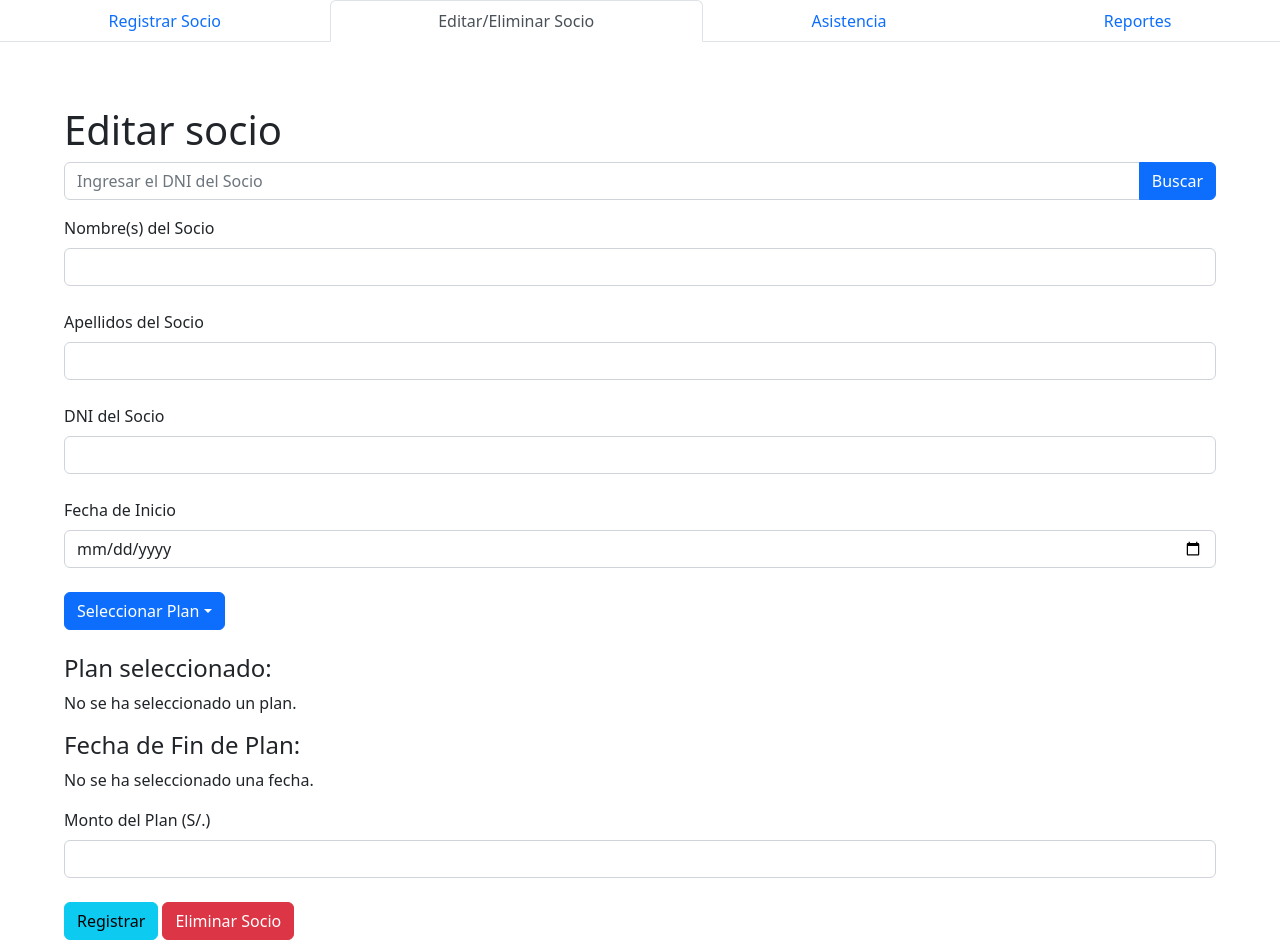
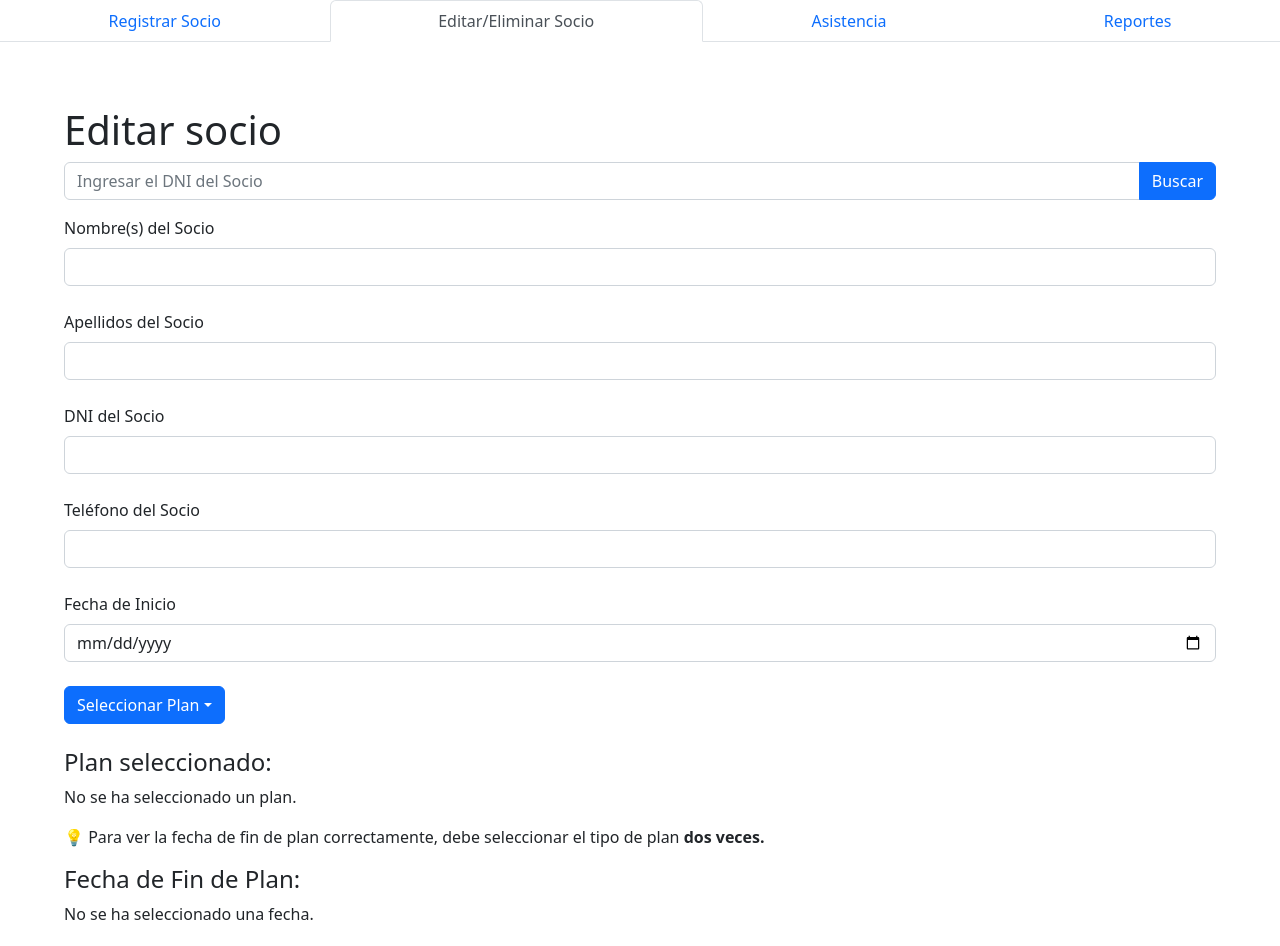
Before and after one commit to Pilli3800/gymsystem, a React (Create React App) app: page /editar in a window 1280 px wide. Shown: the top 946 px of the page. Built offline with nearby package versions, Linux system fonts and the light colour scheme.

Commit message:
Añadir celular y tooltip

```diff
--- a/src/pages/editar-socio/EditarSocio.js
+++ b/src/pages/editar-socio/EditarSocio.js
@@ -39,6 +39,7 @@ const EditarSocio = () => {
     nombres: "",
     apellidos: "",
     dni: "",
+    celular: "",
     fechaInicio: "",
     fechaFin: "",
     tipoPlan: "",
@@ -115,6 +116,7 @@ const EditarSocio = () => {
         nombres: values.nombres,
         apellidos: values.apellidos,
         dni: values.dni,
+        celular: values.celular,
         fechaInicio: values.fechaInicio,
         fechaFin: values.fechaFin,
         tipoPlan: values.tipoPlan,
@@ -190,6 +192,7 @@ const EditarSocio = () => {
       values.nombres === "" ||
       values.apellidos === "" ||
       values.dni === "" ||
+      values.celular === "" ||
       values.fechaInicio === "" ||
       values.tipoPlan === "" ||
       values.monto === "" ||
@@ -279,6 +282,23 @@ const EditarSocio = () => {
         minLength="8"
       />
       <br></br>
+      <Form.Label>Teléfono del Socio</Form.Label>
+      <Form.Control
+        type="text"
+        id="inputCelular"
+        name="celular"
+        value={values.celular}
+        onChange={handleInputChange}
+        maxLength="9"
+        pattern="[0-9]*"
+        onKeyPress={(event) => {
+          if (!/[0-9]/.test(event.key)) {
+            event.preventDefault();
+          }
+        }}
+        minLength="1"
+      />
+      <br></br>
       <Form.Label>Fecha de Inicio</Form.Label>
       <Form.Control
         type="date"
@@ -302,6 +322,11 @@ const EditarSocio = () => {
       <br></br>
       <h4>Plan seleccionado:</h4>
       <p>{tipoPlanMostrar}</p>
+      <p>
+        {" "}
+        💡 Para ver la fecha de fin de plan correctamente, debe seleccionar el
+        tipo de plan <strong>dos veces.</strong>
+      </p>
       <h4>Fecha de Fin de Plan:</h4>
       <p>{fechaFinMostrar}</p>
       <Form.Label>Monto del Plan (S/.)</Form.Label>
--- a/src/pages/registro-socio/RegistroSocio.js
+++ b/src/pages/registro-socio/RegistroSocio.js
@@ -5,7 +5,8 @@ import { db } from "../../services/firebase";
 import { doc, setDoc } from "firebase/firestore";
 import Swal from "sweetalert2";
 
-export const blockInvalidChar = e => ['e', 'E', '+', '-'].includes(e.key) && e.preventDefault();
+export const blockInvalidChar = (e) =>
+  ["e", "E", "+", "-"].includes(e.key) && e.preventDefault();
 const RegistroSocio = () => {
   const [tipoPlanMostrar, settipoPlanMostrar] = useState(
     "No se ha seleccionado un plan."
@@ -23,15 +24,16 @@ const RegistroSocio = () => {
     nombres: "",
     apellidos: "",
     dni: "",
+    celular: "",
     fechaInicio: "",
     fechaFin: "",
     tipoPlan: "",
     monto: "",
   });
 
-  function getMonth(date){
+  function getMonth(date) {
     let mes = new Date(date);
-    let response = mes.getMonth()+1;
+    let response = mes.getMonth() + 1;
     return response;
   }
 
@@ -43,6 +45,7 @@ const RegistroSocio = () => {
         nombres: values.nombres,
         apellidos: values.apellidos,
         dni: values.dni,
+        celular: values.celular,
         fechaInicio: values.fechaInicio,
         fechaFin: values.fechaFin,
         tipoPlan: values.tipoPlan,
@@ -118,6 +121,7 @@ const RegistroSocio = () => {
       values.nombres === "" ||
       values.apellidos === "" ||
       values.dni === "" ||
+      values.celular === "" ||
       values.fechaInicio === "" ||
       values.tipoPlan === "" ||
       values.monto === "" ||
@@ -189,6 +193,23 @@ const RegistroSocio = () => {
         minLength="8"
       />
       <br></br>
+      <Form.Label>Teléfono del Socio</Form.Label>
+      <Form.Control
+        type="text"
+        id="inputCelular"
+        name="celular"
+        value={values.celular}
+        onChange={handleInputChange}
+        maxLength="9"
+        pattern="[0-9]*"
+        onKeyPress={(event) => {
+          if (!/[0-9]/.test(event.key)) {
+            event.preventDefault();
+          }
+        }}
+        minLength="1"
+      />
+      <br></br>
       <Form.Label>Fecha de Inicio</Form.Label>
       <Form.Control
         type="date"
@@ -212,6 +233,11 @@ const RegistroSocio = () => {
       <br></br>
       <h4>Plan seleccionado:</h4>
       <p>{tipoPlanMostrar}</p>
+      <p>
+        {" "}
+        💡 Para ver la fecha de fin de plan correctamente, debe seleccionar el
+        tipo de plan <strong>dos veces.</strong>
+      </p>
       <h4>Fecha de Fin de Plan:</h4>
       <p>{fechaFinMostrar}</p>
       <Form.Label>Monto del Plan (S/.)</Form.Label>
--- a/src/pages/reporte/Reporte.js
+++ b/src/pages/reporte/Reporte.js
@@ -162,6 +162,7 @@ const Reporte = () => {
             <th>DNI</th>
             <th>Nombres</th>
             <th>Apellidos</th>
+            <th>Teléfono</th>
             <th>Tipo de Plan</th>
             <th>Monto Pagado</th>
             <th>Fecha Inicio</th>
@@ -175,6 +176,7 @@ const Reporte = () => {
               <td>{post.dni}</td>
               <td>{post.nombres}</td>
               <td>{post.apellidos}</td>
+              <td>{post.celular}</td>
               <td>{post.tipoPlan}</td>
               <td>S/. {post.monto}</td>
               <td>{post.fechaInicio}</td>
```
